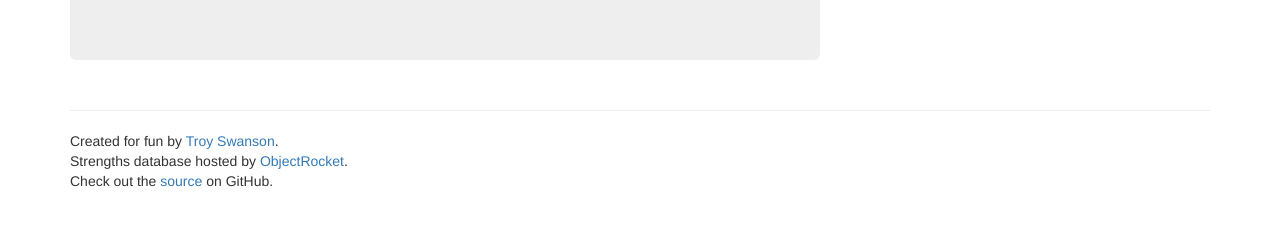
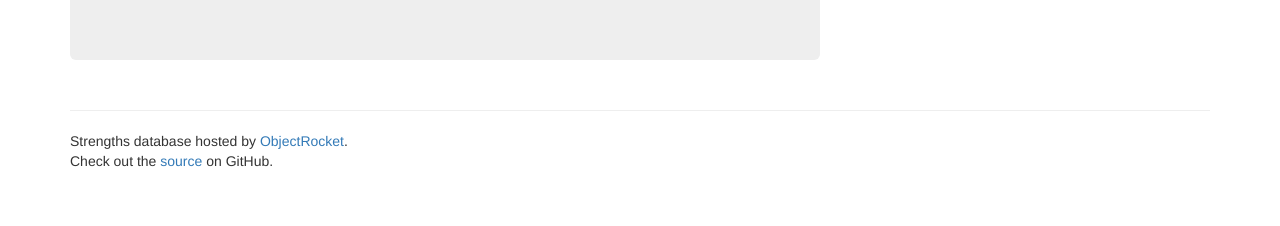
Before and after one commit to troyswanson/strengths, a website: page public/index.html in a window 1280 px wide. Shown: the part 300-526 px from the top of the page. Drawn offline with nearby package versions, Linux system fonts and the light colour scheme.

Commit message:
Update index.html

```diff
--- a/public/index.html
+++ b/public/index.html
@@ -53,7 +53,6 @@
       <div class="row">
         <div class="col-md-12">
           <ul class="list-unstyled">
-            <li>Created for fun by <a href="http://troy.im">Troy Swanson</a>.</li>
             <li>Strengths database hosted by <a href="http://objectrocket.com">ObjectRocket</a>.</li>
             <li>Check out the <a href="http://github.com/troyswanson/strengths">source</a> on GitHub.</li>
           </ul>
```
